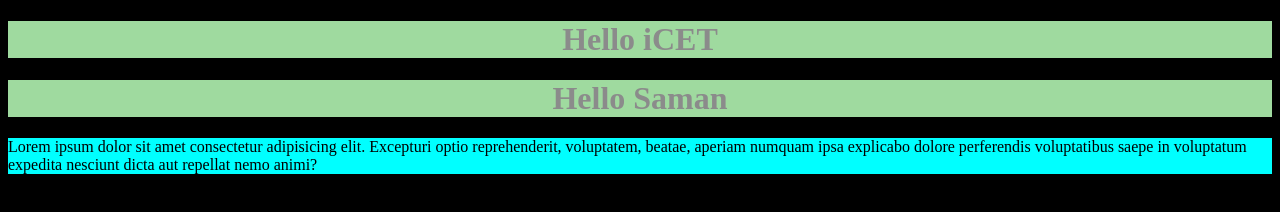
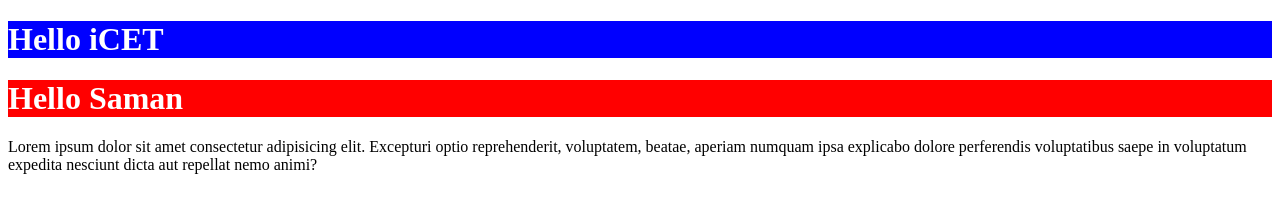
Before and after one commit to sanudasathnindu/IT-day03, a plain HTML site: page index.html in a window 1280 px wide. Drawn offline with Linux system fonts and the light colour scheme.

Commit message:
commit06

```diff
--- a/CSS/style.css
+++ b/CSS/style.css
@@ -1,4 +1,4 @@
-h1{
+/* h1{
             background-color: rgb(159, 218, 159);
             color: rgb(139, 139, 139);
             text-align: center;
@@ -10,4 +10,14 @@ h1{
 
   body{
     background-color: black;
+  } */
+
+  .bg-red-h1{
+    background-color: red;
+    color: white;
   }
+
+  .bg-blue-h1{
+    background-color: blue;
+    color: white;
+  }
--- a/index.html
+++ b/index.html
@@ -8,8 +8,8 @@
 
 </head>
 <body>
-    <h1>Hello iCET</h1>
-    <h1>Hello Saman</h1>
+    <h1 class="bg-blue-h1">Hello iCET</h1>
+    <h1 class="bg-red-h1">Hello Saman</h1>
     <p>Lorem ipsum dolor sit amet consectetur adipisicing elit. Excepturi optio reprehenderit, voluptatem, beatae, aperiam numquam ipsa explicabo dolore perferendis voluptatibus saepe in voluptatum expedita nesciunt dicta aut repellat nemo animi?</p>
 
 </body>
```
